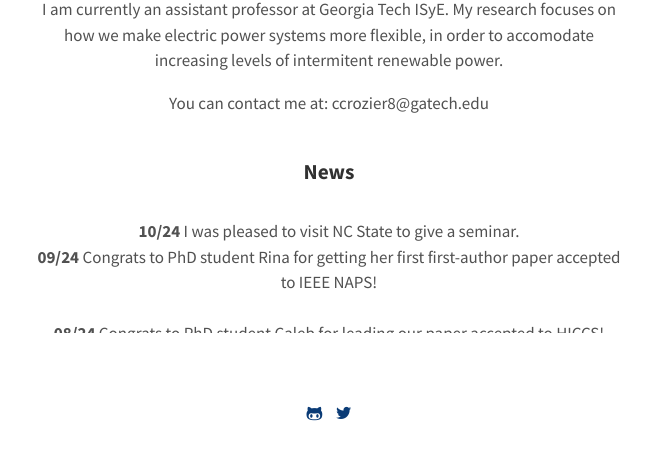
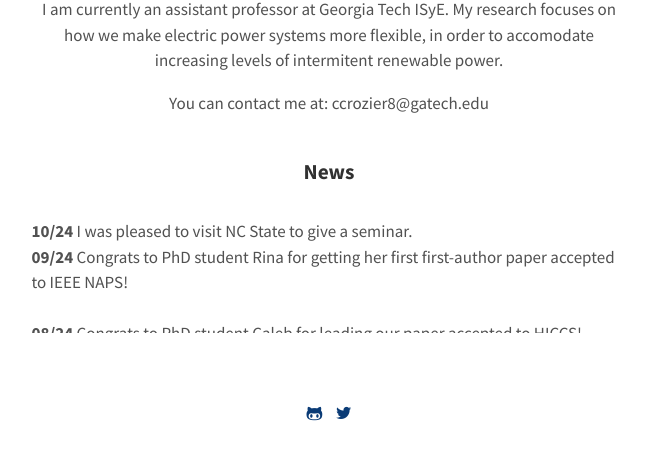
Before and after one commit to constancecrozier/constancecrozier.github.io, a Jekyll site: the page built from index.html, in a window 1280 px wide. Shown: the part 496-957 px from the top of the page, without its empty margins (311-961 px from the left). Built offline with Jekyll 4.4.1, drawn with Linux system fonts in a browser that asks for light colours.

Commit message:
Update index.html

```diff
--- a/index.html
+++ b/index.html
@@ -22,11 +22,11 @@ title: Home
     </p>
 
   </div>
-<center>
 
-<div style="overflow: auto; height:150pt; width:100%;">
-    <h3>News</h3><br>
-    <left>
+
+<div style="overflow: auto; height:150pt; width:100% background:gray;">
+    <center><h3>News</h3></center><br>
+
     <b>10/24</b> I was pleased to visit NC State to give a seminar.<br style="line-height: 10px" />
 
     <b>09/24</b> Congrats to PhD student Rina for getting her first first-author paper accepted to IEEE NAPS!<br><br>
@@ -36,7 +36,7 @@ title: Home
     <b>08/24</b> Alongside Brian An from the School of Public Policy, we have been awarded a Sustainability Next Seed Grant to investigate the impact of power outages on communities.<br><br>
 
     <b>01/24</b> I have joined IEEE Transaction on Energy, Markets, Policy and Regulation as an Associate Editor. <br><br>
-    </left>
+
 </div>
-</center>
+
 </div>
```
